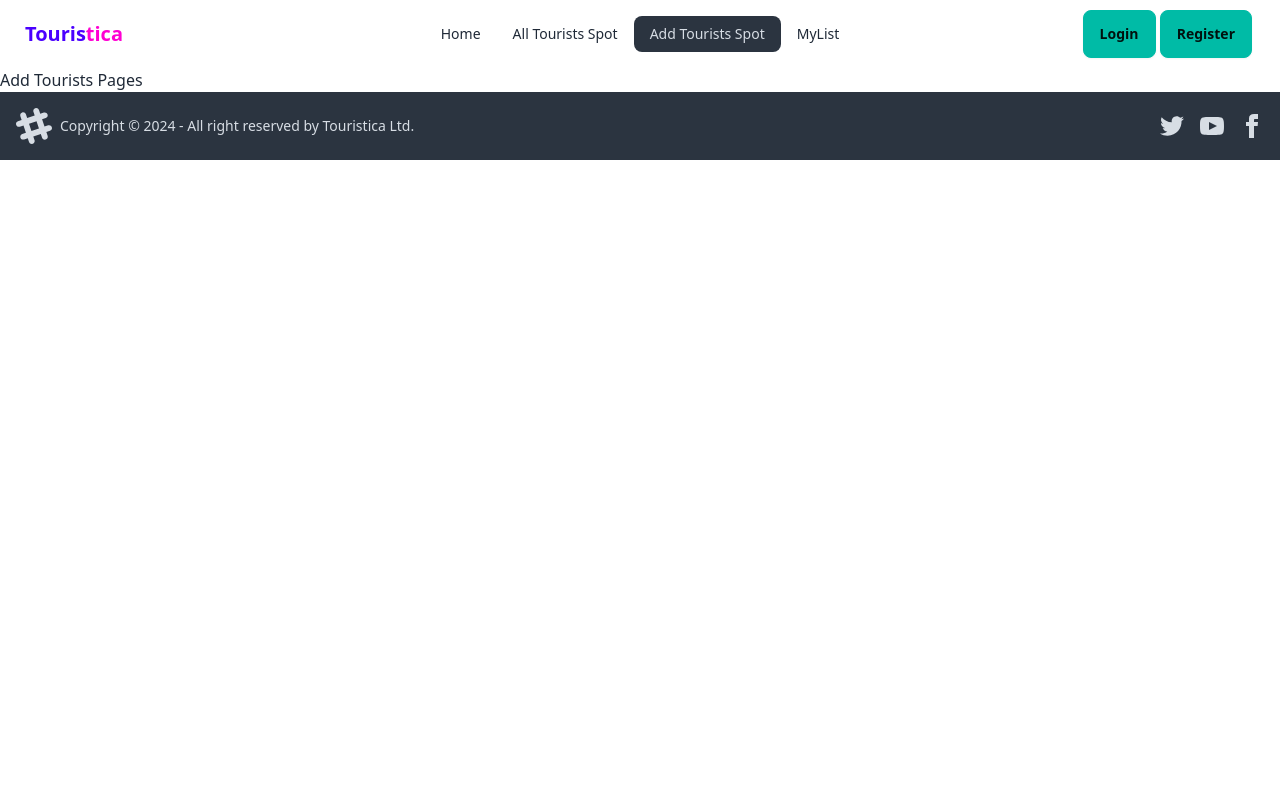
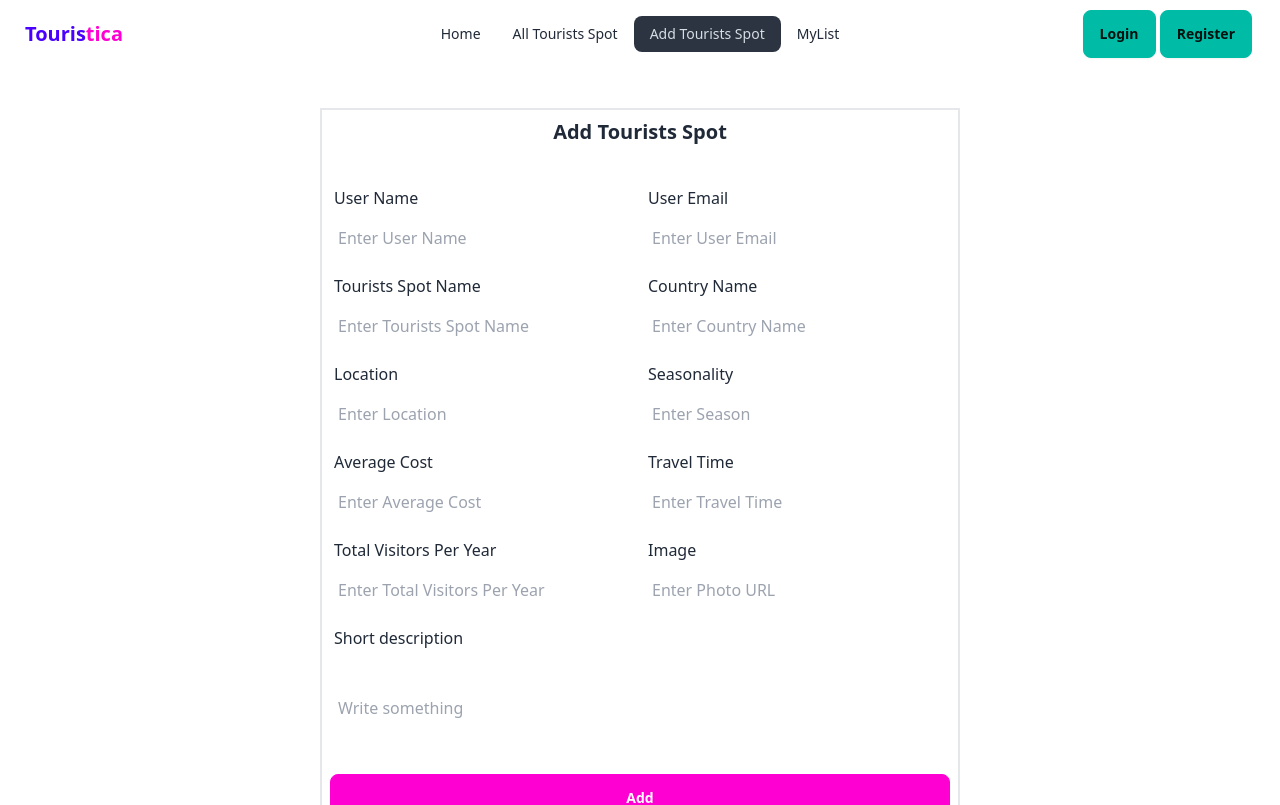
Before and after one commit to Sha-hed/Touristica-ClientSide, a React (Vite) app: page /addSpots in a window 1280 px wide. Shown: the top 805 px of the page. Built offline with nearby package versions, Linux system fonts and the light colour scheme; no server answers.

Commit message:
Add Tourist Spot Added

```diff
--- a/src/pages/AddTouristsSpot.jsx
+++ b/src/pages/AddTouristsSpot.jsx
@@ -1,7 +1,95 @@
 const AddTouristsSpot = () => {
+    const handleUpdate = e=>{
+        e.preventDefault();
+        const form = e.target;
+        const name = form.user_name.value;
+        const email = form.user_email.value;
+        const spot_name = form.spot_name.value;
+        const country_name = form.country_name.value;
+        const location = form.location.value;
+        const season = form.season.value;
+        const average_cost = form.average_cost.value;
+        const travel_time = form.travel_time.value;
+        const visitor = form.visitor.value;
+        const photo = form.photo.value;
+        const description = form.description.value;
+        form.reset();
+        const SpotDetails = {name, email, spot_name, country_name, location,season
+        , average_cost, travel_time, visitor, photo, description};
+        console.log(SpotDetails);
+    }
     return (
         <div>
-            <h1>Add Tourists Pages</h1>
+            <div>
+                <div className="border-2 w-1/2 mx-auto p-2 my-10">
+                    <h1 className="text-center font-bold text-xl">Add Tourists Spot</h1>
+                    <form onSubmit={handleUpdate}>
+                        <div className="flex flex-col space-y-2 my-10">
+                            <div className="flex gap-2 w-full ">
+                                <div className="w-1/2  ">
+                                    <label className="font-medium pl-1">User Name</label> <br />
+                                    <input className="w-full p-2 my-2" placeholder="Enter User Name" type="text" name="user_name" id="" />
+                                </div>
+                                <div className="w-1/2">
+                                    <label className="font-medium pl-1">User Email</label> <br />
+                                    <input  className="w-full p-2 my-2" placeholder="Enter User Email" type="email" name="user_email" id="" />
+                                </div>
+                            </div>
+                            <div className="flex gap-2 w-full ">
+                                <div className="w-1/2  ">
+                                    <label className="font-medium pl-1">Tourists Spot Name</label> <br />
+                                    <input  className="w-full p-2 my-2" placeholder="Enter Tourists Spot Name" type="text" name="spot_name" id="" />
+                                </div>
+                                <div className="w-1/2">
+                                    <label className="font-medium pl-1">Country Name</label> <br />
+                                    <input className="w-full p-2 my-2" placeholder="Enter Country Name" type="text" name="country_name" id="" />
+                                </div>
+                            </div>
+                            <div className="flex gap-2 w-full ">
+                                <div className="w-1/2  ">
+                                    <label className="font-medium pl-1">Location</label> <br />
+                                    <input className="w-full p-2 my-2" placeholder="Enter Location" type="text" name="location" id="" />
+                                </div>
+                                <div className="w-1/2">
+                                    <label className="font-medium pl-1">Seasonality</label> <br />
+                                    <input  className="w-full p-2 my-2" placeholder="Enter Season" type="text" name="season" id="" />
+                                </div>
+                            </div>
+                            <div className="flex gap-2 w-full ">
+                            <div className="w-1/2">
+                                    <label className="font-medium pl-1">Average Cost</label> <br />
+                                    <input className="w-full p-2 my-2" placeholder="Enter Average Cost" type="number" name="average_cost" id="" />
+                                </div>
+                                <div className="w-1/2">
+                                    <label className="font-medium pl-1">Travel Time</label> <br />
+                                    <input className="w-full p-2 my-2" placeholder="Enter Travel Time" type="number" name="travel_time" id="" />
+                                </div>
+                            </div>
+                            <div className="flex gap-2 w-full ">
+                            <div className="w-1/2">
+                                    <label className="font-medium pl-1">Total Visitors Per Year</label> <br />
+                                    <input className="w-full p-2 my-2" placeholder="Enter Total Visitors Per Year" type="number" name="visitor" id="" />
+                                </div>
+                                <div className="w-1/2">
+                                    <label className="font-medium pl-1">Image</label> <br />
+                                    <input className="w-full p-2 my-2" placeholder="Enter Photo URL" type="text" name="photo" id="" />
+                                </div>
+                            </div>
+                            <div className="flex gap-2 w-full ">
+                            <div className="w-full">
+                                    <label className="font-medium pl-1">Short description</label> <br />
+                                    <input className="w-full h-[100px] p-2 my-2" placeholder="Write something" type="text" name="description" id="" />
+                                </div>
+                            </div>
+                            <input className="btn btn-secondary w-full" type="submit" value="Add" />
+                        </div>
+                    </form>
+                </div>
+
+
+
+
+            </div>
         </div>
     );
 };
```
